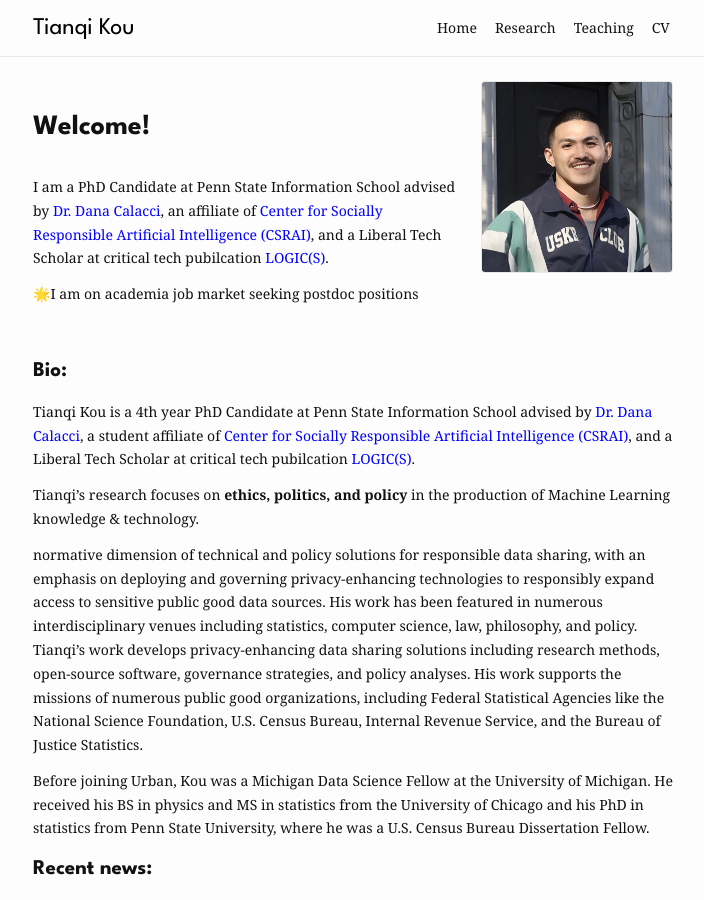
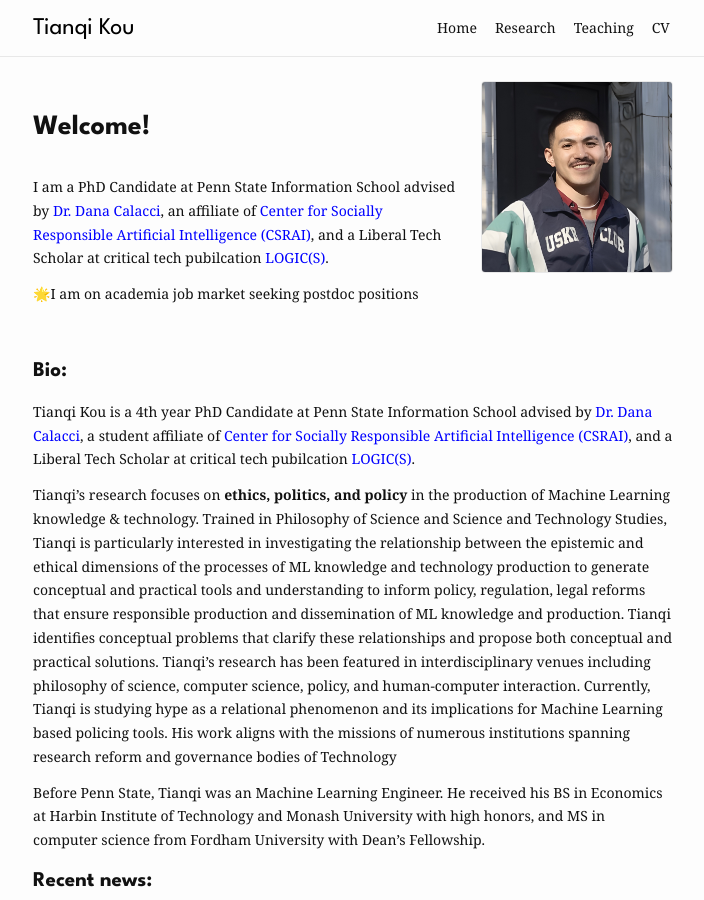
Before and after one commit to koutianqi/koutianqi.github.io, a Jekyll site: the page built from index.markdown, in a window 1280 px wide and 900 px high. Shown: the whole window, without its empty margins (287-991 px from the left). Built offline with Jekyll 4.4.1, drawn with Linux system fonts in a browser that asks for light colours.

Commit message:
Update index.markdown

```diff
--- a/index.markdown
+++ b/index.markdown
@@ -22,12 +22,9 @@ I am a PhD Candidate at Penn State Information School advised by [<span style="c
 
 Tianqi Kou is a 4th year PhD Candidate at Penn State Information School advised by [<span style="color:blue">Dr. Dana Calacci</span>](https://www.dcalacci.net), a student affiliate of [<span style="color:blue">Center for Socially Responsible Artificial Intelligence (CSRAI)</span>](https://csrai.psu.edu), and a Liberal Tech Scholar at critical tech pubilcation [<span style="color:blue">LOGIC(S)</span>](https://logicmag.io).
 
-Tianqi’s research focuses on **ethics, politics, and policy** in the production of Machine Learning knowledge & technology.
+Tianqi’s research focuses on **ethics, politics, and policy** in the production of Machine Learning knowledge & technology. Trained in Philosophy of Science and Science and Technology Studies, Tianqi is particularly interested in investigating the relationship between the epistemic and ethical dimensions of the processes of ML knowledge and technology production to generate conceptual and practical tools and understanding to inform policy, regulation, legal reforms that ensure responsible production and dissemination of ML knowledge and production. Tianqi identifies conceptual problems that clarify these relationships and propose both conceptual and practical solutions. Tianqi's research has been featured in interdisciplinary venues including philosophy of science, computer science, policy, and human-computer interaction. Currently, Tianqi is studying hype as a relational phenomenon and its implications for Machine Learning based policing tools. His work aligns with the missions of numerous institutions spanning research reform and governance bodies of Technology
 
-
-normative dimension of technical and policy solutions for responsible data sharing, with an emphasis on deploying and governing privacy-enhancing technologies to responsibly expand access to sensitive public good data sources. His work has been featured in numerous interdisciplinary venues including statistics, computer science, law, philosophy, and policy. Tianqi’s work develops privacy-enhancing data sharing solutions including research methods, open-source software, governance strategies, and policy analyses. His work supports the missions of numerous public good organizations, including Federal Statistical Agencies like the National Science Foundation, U.S. Census Bureau, Internal Revenue Service, and the Bureau of Justice Statistics.
-
-Before joining Urban, Kou was a Michigan Data Science Fellow at the University of Michigan. He received his BS in physics and MS in statistics from the University of Chicago and his PhD in statistics from Penn State University, where he was a U.S. Census Bureau Dissertation Fellow.
+Before Penn State, Tianqi was an Machine Learning Engineer. He received his BS in Economics at Harbin Institute of Technology and Monash University with high honors, and MS in computer science from Fordham University with Dean's Fellowship.
 
 ## Recent news:
 
```
